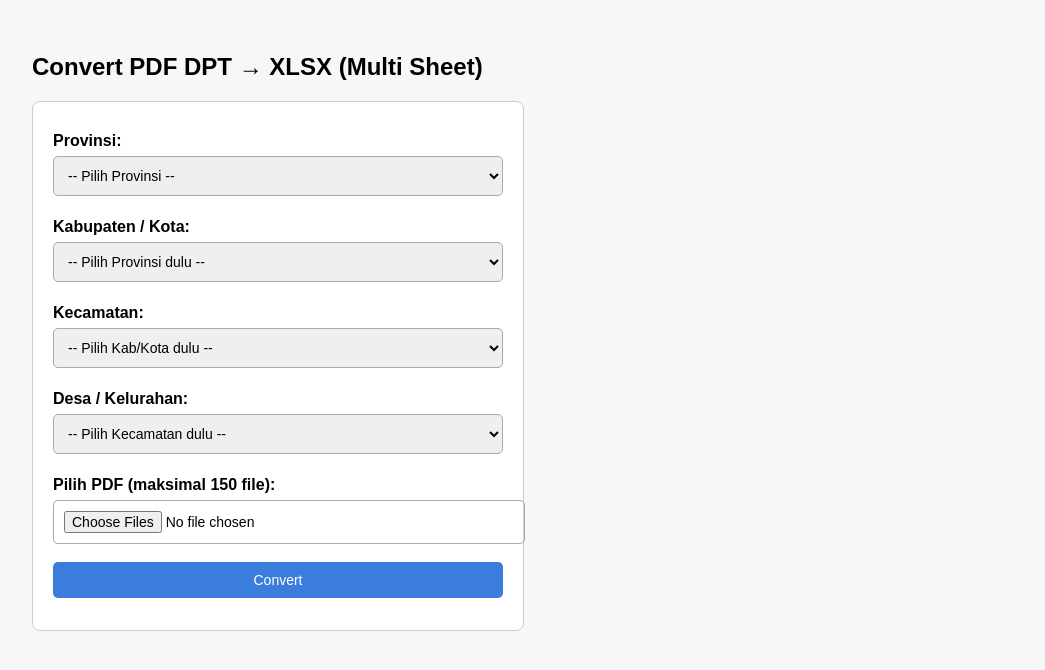
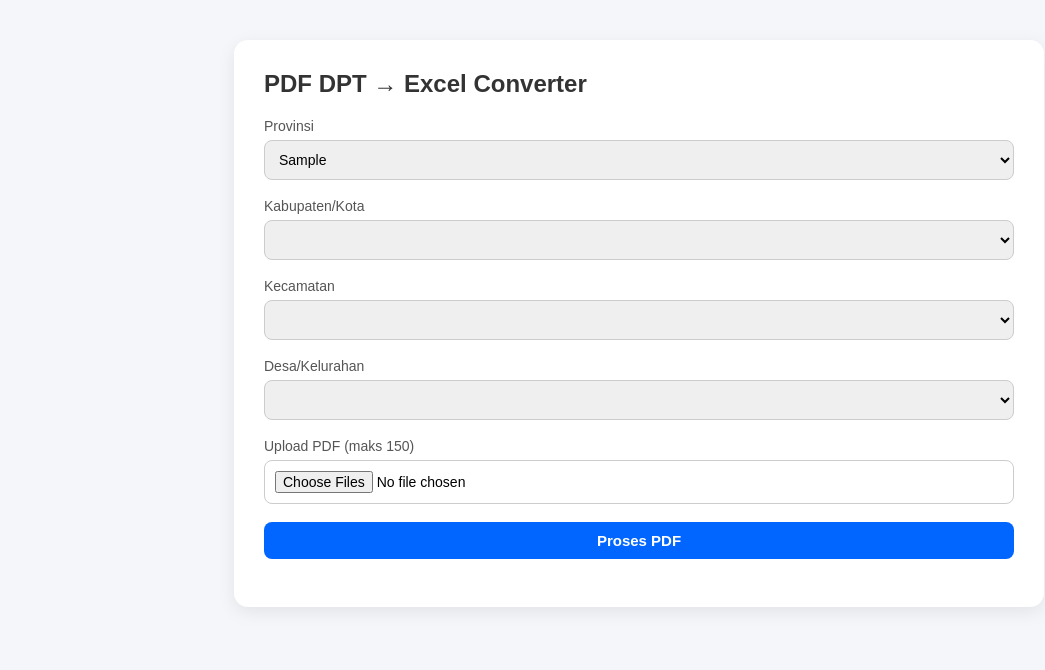
Before and after one commit to AraKratau/csv_dpt, a Flask app: page / in a window 1280 px wide. Shown: the top 670 px of the page, without its empty margins (1-1046 px from the left). Run offline with Flask 3, Linux system fonts and the light colour scheme; tables that the repository leaves empty or names only in its code hold one stand-in row (values such as "Sample post"); lists and menus that the app fills with data are empty.

Commit message:
Update app.py dan index.html

```diff
--- a/app.py
+++ b/app.py
@@ -1,106 +1,119 @@
 from concurrent.futures import ThreadPoolExecutor
-executor = ThreadPoolExecutor(max_workers=8)  # bisa 4, 6, atau 8
+executor = ThreadPoolExecutor(max_workers=8)
 
-from flask import Flask, render_template, request, send_file, jsonify
+from flask import Flask, render_template, request, send_file, jsonify, session
 import pdfplumber
 import pandas as pd
 from openpyxl import Workbook
 from io import BytesIO
 import mysql.connector
-import threading  # <-- tambahan
+import threading
+import subprocess, os, tempfile
+import uuid
 
 app = Flask(__name__)
-UPLOAD_LIMIT = 150   # batas upload PDF
+UPLOAD_LIMIT = 150
+
+# secret key untuk session
+app.secret_key = "ganti-ini-ke-random-secret-key"
 
 # ================================
-# PROGRESS STATE (GLOBAL)
+# GLOBAL PROGRESS (tidak dipakai lagi, tapi biarkan saja)
 # ================================
 progress = {"total": 0, "done": 0}
 progress_lock = threading.Lock()
 
+# ================================
+# PROGRESS per-user
+# ================================
+user_progress = {}
+
+@app.before_request
+def ensure_uid():
+    if "uid" not in session:
+        session["uid"] = str(uuid.uuid4())
+
 
 # ================================
-# KONEKSI MYSQL (Laragon)
+# MYSQL
 # ================================
 def db():
     return mysql.connector.connect(
         host="localhost",
         user="root",
-        password="",        # kalau kamu pakai password di Laragon, isi di sini
+        password="",
         database="db_wilayah"
     )
 
+
 # ================================
-# ENDPOINT DROPDOWN WILAYAH (PAKAI KODE)
+# (DIHAPUS) PDF COMPRESS GHOSTSCRIPT
+# ================================
+# def compress_pdf_for_processing(file_storage):
+#     pass   # FUNGSI DIHAPUS TOTAL
+
+
+# ================================
+# PROGRESS ENDPOINT
+# ================================
+@app.route("/progress")
+def get_progress():
+    uid = session.get("uid")
+    if not uid or uid not in user_progress:
+        return jsonify({"total": 0, "done": 0})
+    return jsonify(user_progress[uid])
+
+
+# ================================
+# DATA WILAYAH ENDPOINT
 # ================================
 @app.route("/get_provinsi")
 def get_provinsi():
     con = db()
     cur = con.cursor(dictionary=True)
-    # province_code + province
-    cur.execute("""
-        SELECT province_code AS code, province AS nama
-        FROM provinces
-        ORDER BY province
-    """)
+    cur.execute(
+        "SELECT province_code AS code, province AS nama FROM provinces ORDER BY province"
+    )
     return jsonify(cur.fetchall())
+
 
 @app.route("/get_kabkot/<prov_code>")
 def get_kabkot(prov_code):
     con = db()
     cur = con.cursor(dictionary=True)
-    # filter by province_code
-    cur.execute("""
-        SELECT city_code AS code, city AS nama
-        FROM cities
-        WHERE province_code = %s
-        ORDER BY city
-    """, (prov_code,))
+    cur.execute(
+        "SELECT city_code AS code, city AS nama FROM cities WHERE province_code=%s ORDER BY city",
+        (prov_code,),
+    )
     return jsonify(cur.fetchall())
+
 
 @app.route("/get_kecamatan/<city_code>")
 def get_kecamatan(city_code):
     con = db()
     cur = con.cursor(dictionary=True)
-    # filter by city_code
-    cur.execute("""
-        SELECT district_code AS code, district AS nama
-        FROM districts
-        WHERE city_code = %s
-        ORDER BY district
-    """, (city_code,))
+    cur.execute(
+        "SELECT district_code AS code, district AS nama FROM districts WHERE city_code=%s ORDER BY district",
+        (city_code,),
+    )
     return jsonify(cur.fetchall())
+
 
 @app.route("/get_deskel/<district_code>")
 def get_deskel(district_code):
     con = db()
     cur = con.cursor(dictionary=True)
-    # filter by district_code
-    cur.execute("""
-        SELECT village_code AS code, village AS nama
-        FROM villages
-        WHERE district_code = %s
-        ORDER BY village
-    """, (district_code,))
+    cur.execute(
+        "SELECT village_code AS code, village AS nama FROM villages WHERE district_code=%s ORDER BY village",
+        (district_code,),
+    )
     return jsonify(cur.fetchall())
 
 
 # ================================
-# ENDPOINT PROGRESS
-# ================================
-@app.route("/progress")
-def get_progress():
-    # cukup kirim dict global
-    return jsonify(progress)
-
-
-# ================================
-# FORMAT RT/RW JADI 3 DIGIT TERAKHIR
+# FORMAT RT/RW
 # ================================
 def format_rt_rw_columns(df):
-    """
-    Ambil 3 digit terakhir dari kolom 'rt' dan 'rw'.
-    """
     def format_value(value):
         digits = "".join(filter(str.isdigit, str(value)))
         return digits[-3:] if digits else ""
@@ -110,38 +123,32 @@ def format_rt_rw_columns(df):
 
 
 # ================================
-# PDF → DATAFRAME
+# PARSE PDF -> DATAFRAME
 # ================================
-def convert_pdf_to_dataframe(file_stream):
+def convert_pdf_to_dataframe(file_path):
 
     rows = []
 
-    def is_valid_dpt_row(row):
+    def valid(row):
         try:
             int(str(row[0]).strip())
             return True
         except:
             return False
 
-    with pdfplumber.open(file_stream) as pdf:
+    with pdfplumber.open(file_path) as pdf:
         for page in pdf.pages:
             tables = page.extract_tables()
             for table in tables:
                 for row in table:
-
                     if not any(row):
                         continue
-
-                    # skip header
                     if str(row[0]).strip().lower() in ["no", "nomor", "nama"]:
                         continue
-
-                    if not is_valid_dpt_row(row):
+                    if not valid(row):
                         continue
-
                     rows.append(row)
 
-    # jika tidak ada data
     if not rows:
         return pd.DataFrame(columns=[
             "no","nama","jenis_kelamin","usia",
@@ -150,145 +157,126 @@ def convert_pdf_to_dataframe(file_stream):
             "tps","alamat","rt","rw","ket"
         ])
 
-    # samakan panjang baris
     max_len = max(len(r) for r in rows)
     for r in rows:
         while len(r) < max_len:
             r.append("")
 
-    # ambil 8 kolom pertama dari PDF
-    df = pd.DataFrame(rows)
-    df = df.iloc[:, :8]
+    df = pd.DataFrame(rows).iloc[:, :8]
     df.columns = ["no","nama","jenis_kelamin","usia","alamat","rt","rw","ket"]
 
-    # ===============================
-    # HAPUS BARIS SAMPAH 1–8
-    # ===============================
+    # hapus baris "1 2 3 4 5 6 7 8"
     if not df.empty:
-        first = df.iloc[0].astype(str).str.strip().tolist()
-        if first[:8] == [str(i) for i in range(1, 9)]:
+        f = df.iloc[0].astype(str).str.strip().tolist()
+        if f[:8] == [str(i) for i in range(1, 9)]:
             df = df.iloc[1:]
-    # ===============================
 
-    # ===============================
-    # HAPUS SEMUA ROW TIDAK VALID (SUPER CLEAN)
-    # ===============================
-    def is_int(val):
-        try:
-            int(str(val).strip())
-            return True
-        except:
-            return False
+    df = df[df["no"].apply(lambda x: str(x).isdigit())]
+    df = df.reset_index(drop=True)
 
-    # Hapus row yang kolom 'no' bukan angka
-    df = df[df["no"].apply(is_int)]
-    df = df.reset_index(drop=True)
-    # ===============================
-
-    # tambah kolom kosong untuk wilayah & tps
-    insert_cols = [
+    for col in [
         "provinsi","kode_provinsi","kabkot","kode_kabkot",
         "kecamatan","kode_kecamatan","deskel","kode_deskel","tps"
-    ]
-    for col in insert_cols:
+    ]:
         df[col] = ""
 
-    # urutan final kolom
-    final_columns = [
+    df = format_rt_rw_columns(df)
+
+    return df.reindex(columns=[
         "no","nama","jenis_kelamin","usia",
         "provinsi","kode_provinsi","kabkot","kode_kabkot",
         "kecamatan","kode_kecamatan","deskel","kode_deskel",
         "tps","alamat","rt","rw","ket"
-    ]
-
-    # format RT/RW
-    df = format_rt_rw_columns(df)
-
-    return df.reindex(columns=final_columns)
+    ])
 
 
 # ================================
-# HALAMAN UTAMA UPLOAD
+# MAIN ROUTE
 # ================================
 @app.route("/", methods=["GET", "POST"])
 def upload_file():
+
     if request.method == "POST":
 
-        # ambil kode dari dropdown
-        prov_code = request.form.get("provinsi")
-        kab_code  = request.form.get("kabkot")
-        kec_code  = request.form.get("kecamatan")
-        des_code  = request.form.get("deskel")
+        prov_code = request.form["provinsi"]
+        kab_code  = request.form["kabkot"]
+        kec_code  = request.form["kecamatan"]
+        des_code  = request.form["deskel"]
 
-        # ambil detail wilayah berdasarkan CODE
         con = db()
         cur = con.cursor(dictionary=True)
 
-        # PROVINSI
-        cur.execute("""
-            SELECT province AS nama_prov, province_code AS kode_prov
-            FROM provinces
-            WHERE province_code = %s
-        """, (prov_code,))
+        cur.execute(
+            "SELECT province AS nama_prov, province_code AS kode_prov FROM provinces WHERE province_code=%s",
+            (prov_code,),
+        )
         prov = cur.fetchone()
 
-        # KAB/KOTA
-        cur.execute("""
-            SELECT city AS nama_kab, city_code AS kode_kab
-            FROM cities
-            WHERE city_code = %s
-        """, (kab_code,))
+        cur.execute(
+            "SELECT city AS nama_kab, city_code AS kode_kab FROM cities WHERE city_code=%s",
+            (kab_code,),
+        )
         kab = cur.fetchone()
 
-        # KECAMATAN
-        cur.execute("""
-            SELECT district AS nama_kec, district_code AS kode_kec
-            FROM districts
-            WHERE district_code = %s
-        """, (kec_code,))
+        cur.execute(
+            "SELECT district AS nama_kec, district_code AS kode_kec FROM districts WHERE district_code=%s",
+            (kec_code,),
+        )
         kec = cur.fetchone()
 
-        # DESA/KEL
-        cur.execute("""
-            SELECT village AS nama_des, village_code AS kode_des
-            FROM villages
-            WHERE village_code = %s
-        """, (des_code,))
+        cur.execute(
+            "SELECT village AS nama_des, village_code AS kode_des FROM villages WHERE village_code=%s",
+            (des_code,),
+        )
         des = cur.fetchone()
 
-        # file-file PDF
         files = request.files.getlist("pdf_file[]")
 
         if len(files) == 0:
             return "Tidak ada file upload!"
         if len(files) > UPLOAD_LIMIT:
-            return f"Maksimal upload {UPLOAD_LIMIT} file!", 400
+            return "Maksimal 150 file!"
 
-        # set progress total & reset done
+        uid = session["uid"]
+
+        # reset progress user ini
         with progress_lock:
-            progress["total"] = len(files)
-            progress["done"] = 0
+            user_progress[uid] = {"total": len(files), "done": 0}
 
-        # nama file output berdasarkan nama wilayah
-        wilayah = f"{prov['nama_prov']}_{kab['nama_kab']}_{kec['nama_kec']}_{des['nama_des']}"
-        wilayah = wilayah.replace(" ", "_").upper()
+        # STEP 1: langsung proses PDF tanpa compress
+        temp_paths = []
+        for f in files:
+            temp_file = tempfile.NamedTemporaryFile(delete=False, suffix=".pdf")
+            f.save(temp_file.name)
+            temp_paths.append(temp_file.name)
 
-        # workbook XLSX multi-sheet
+        # STEP 2: parse PDF paralel + update progress
+        def parse_with_progress(path):
+            df = convert_pdf_to_dataframe(path)
+            with progress_lock:
+                if uid in user_progress:
+                    user_progress[uid]["done"] += 1
+            return df
+
+        dfs = list(executor.map(parse_with_progress, temp_paths))
+
+        # hapus file tmp
+        for p in temp_paths:
+            try: os.remove(p)
+            except: pass
+
+        wilayah = des["nama_des"].replace(" ", "_").upper()
+
         wb = Workbook()
         wb.remove(wb.active)
 
-        # PROSES PDF PARALEL (TIDAK DIUBAH)
-        dfs = list(executor.map(convert_pdf_to_dataframe, files))
+        for df, f in zip(dfs, files):
 
-        for df, f in zip(dfs, files):
-            pdf_name = f.filename
+            tps_part = f.filename.split("TPS")[-1]
+            tps_number = "".join(filter(str.isdigit, tps_part)) or "0"
 
-            # ambil nomor TPS dari nama file
-            tps_part = pdf_name.split("TPS")[-1]
-            tps_number = "".join(filter(str.isdigit, tps_part)) or "0"
-            sheet_name = f"TPS {int(tps_number)}"  # nama sheet pakai angka asli
+            sheet = wb.create_sheet(f"TPS {int(tps_number)}")
 
-            # isi kolom wilayah dari hasil query
             df["provinsi"] = prov["nama_prov"]
             df["kode_provinsi"] = prov["kode_prov"]
 
@@ -301,33 +289,22 @@ def upload_file():
             df["deskel"] = des["nama_des"]
             df["kode_deskel"] = des["kode_des"]
 
-            # TPS 3 digit di kolom tps (001, 012, 134 dst)
             df["tps"] = tps_number.zfill(3)
 
-            # buat sheet
-            ws = wb.create_sheet(title=sheet_name)
+            for col_i, col in enumerate(df.columns, start=1):
+                sheet.cell(row=1, column=col_i, value=col)
 
-            # header
-            for col_idx, col_name in enumerate(df.columns, start=1):
-                ws.cell(row=1, column=col_idx, value=col_name)
+            for row_i, row in df.iterrows():
+                for col_i, val in enumerate(row, start=1):
+                    sheet.cell(row=row_i + 2, column=col_i, value=val)
 
-            # isi data
-            for row_idx, row_data in df.iterrows():
-                for col_idx, value in enumerate(row_data, start=1):
-                    ws.cell(row=row_idx + 2, column=col_idx, value=value)
-
-            # UPDATE PROGRESS (tambah 1 file selesai)
-            with progress_lock:
-                progress["done"] += 1
-
-        # simpan ke BytesIO
-        output = BytesIO()
+        buffer = BytesIO()
         file_name = f"{wilayah}.xlsx"
-        wb.save(output)
-        output.seek(0)
+        wb.save(buffer)
+        buffer.seek(0)
 
         return send_file(
-            output,
+            buffer,
             as_attachment=True,
             download_name=file_name,
             mimetype="application/vnd.openxmlformats-officedocument.spreadsheetml.sheet"
@@ -337,4 +314,4 @@ def upload_file():
 
 
 if __name__ == "__main__":
-    app.run(host="0.0.0.0", port=8000, debug=True)
+    app.run(host="0.0.0.0", port=5000, debug=True)
--- a/templates/index.html
+++ b/templates/index.html
@@ -1,269 +1,171 @@
 <!DOCTYPE html>
-<html>
+<html lang="id">
 <head>
-    <title>PDF → XLSX Converter</title>
+<meta charset="UTF-8">
+<title>PDF DPT → Excel Converter</title>
+
 <style>
     body {
         font-family: Arial, sans-serif;
-            padding: 25px;
-            background: #f7f7f7;
+        background: #f5f6fa;
+        margin: 0;
+        padding: 40px;
     }
 
-        h2 { margin-bottom: 20px; }
+    .container {
+        max-width: 750px;
+        margin: auto;
+        background: white;
+        padding: 30px;
+        border-radius: 14px;
+        box-shadow: 0 5px 18px rgba(0,0,0,0.08);
+    }
 
-        .box {
-            background: white;
-            border: 1px solid #ccc;
-            padding: 20px;
-            width: 450px;
-            border-radius: 8px;
+    h2 {
+        margin-top: 0;
+        font-weight: 600;
+        color: #333;
     }
 
     label {
-            font-weight: bold;
-            margin-top: 10px;
         display: block;
+        margin-bottom: 6px;
+        font-size: 14px;
+        color: #555;
     }
 
     select, input[type="file"], button {
         width: 100%;
         padding: 10px;
-            margin-top: 6px;
-            margin-bottom: 12px;
-            border-radius: 5px;
-            border: 1px solid #aaa;
+        border: 1px solid #ccc;
+        border-radius: 8px;
         font-size: 14px;
+        margin-bottom: 18px;
+        box-sizing: border-box;
     }
 
     button {
-            background: #3b7ddd;
+        background: #0066ff;
         color: white;
         border: none;
         cursor: pointer;
+        font-size: 15px;
+        font-weight: bold;
+        transition: 0.2s;
     }
 
-        button:hover { background: #2f69c4; }
+    button:hover {
+        background: #0052d4;
+    }
 
-        /* Progress bar container */
-        #progressContainer {
+    /* Progress Bar */
+    #progressBox {
+        display: none;
+        margin-top: 22px;
+    }
+
+    .progress-container {
         width: 100%;
         background: #ddd;
-            border-radius: 6px;
-            margin-top: 15px;
-            display: none;
+        height: 22px;
+        border-radius: 12px;
+        overflow: hidden;
     }
 
-        /* Bar */
-        #progressBar {
+    .progress-bar {
         width: 0%;
-            height: 22px;
-            background: #4CAF50;
+        height: 100%;
+        background: linear-gradient(90deg, #007bff, #00c6ff);
         color: white;
         text-align: center;
-            border-radius: 6px;
-            transition: width .2s ease-in-out;
+        font-size: 12px;
+        line-height: 22px;
+        transition: width 0.25s ease-in-out;
     }
 </style>
+
 </head>
 <body>
 
-<h2>Convert PDF DPT → XLSX (Multi Sheet)</h2>
+<div class="container">
+    <h2>PDF DPT → Excel Converter</h2>
 
-<div class="box">
-    <form id="uploadForm" action="/" method="POST" enctype="multipart/form-data">
+    <form id="uploadForm" method="POST" enctype="multipart/form-data">
 
-        <!-- REGION DROPDOWNS -->
-        <label>Provinsi:</label>
-        <select name="provinsi" id="provinsi" required>
-            <option value="">Loading...</option>
-        </select>
+        <label>Provinsi</label>
+        <select name="provinsi" id="provinsi"></select>
 
-        <label>Kabupaten / Kota:</label>
-        <select name="kabkot" id="kabkot" required>
-            <option value="">-- Pilih Provinsi dulu --</option>
-        </select>
+        <label>Kabupaten/Kota</label>
+        <select name="kabkot" id="kabkot"></select>
 
-        <label>Kecamatan:</label>
-        <select name="kecamatan" id="kecamatan" required>
-            <option value="">-- Pilih Kab/Kota dulu --</option>
-        </select>
+        <label>Kecamatan</label>
+        <select name="kecamatan" id="kecamatan"></select>
 
-        <label>Desa / Kelurahan:</label>
-        <select name="deskel" id="deskel" required>
-            <option value="">-- Pilih Kecamatan dulu --</option>
-        </select>
+        <label>Desa/Kelurahan</label>
+        <select name="deskel" id="deskel"></select>
 
-        <br>
+        <label>Upload PDF (maks 150)</label>
+        <input type="file" name="pdf_file[]" multiple required>
 
-        <!-- PDF INPUT -->
-        <label>Pilih PDF (maksimal 150 file):</label>
-        <input type="file" name="pdf_file[]" accept="application/pdf" multiple required>
+        <button type="submit">Proses PDF</button>
+    </form>
 
-        <button type="submit" id="btnSubmit">Convert</button>
-
-        <!-- PROGRESS BAR -->
-        <div id="progressContainer">
-            <div id="progressBar">0%</div>
+    <!-- Progress -->
+    <div id="progressBox">
+        <label>Progress</label>
+        <div class="progress-container">
+            <div id="progressBar" class="progress-bar">0%</div>
+        </div>
     </div>
 
-        <!-- TEKS PROGRESS FILE -->
-        <div id="fileProgressText" style="margin-top:8px; font-weight:bold; display:none;">
-            0 / 0 file
 </div>
 
-    </form>
-</div>
-
-
-<!-- =======================================================
-     AJAX DROPDOWN WILAYAH
-======================================================== -->
 <script>
-// PROVINSI
-fetch('/get_provinsi')
-    .then(r => r.json())
+// AJAX loader for dropdowns
+function loadSelect(url, target) {
+    fetch(url)
+        .then(res => res.json())
         .then(data => {
-        let opts = '<option value="">-- Pilih Provinsi --</option>';
-        data.forEach(p => { opts += `<option value="${p.code}">${p.nama}</option>`; });
-        document.getElementById('provinsi').innerHTML = opts;
-    });
-
-// KABKOT
-document.getElementById("provinsi").addEventListener("change", function() {
-    fetch(`/get_kabkot/${this.value}`)
-        .then(r => r.json())
-        .then(data => {
-            let opts = '<option value="">-- Pilih Kab/Kota --</option>';
-            data.forEach(i => { opts += `<option value="${i.code}">${i.nama}</option>`; });
-            document.getElementById('kabkot').innerHTML = opts;
-            document.getElementById('kecamatan').innerHTML = '<option value="">-- Pilih Kab/Kota dulu --</option>';
-            document.getElementById('deskel').innerHTML = '<option value="">-- Pilih Kecamatan dulu --</option>';
+            const el = document.querySelector(target);
+            el.innerHTML = "";
+            data.forEach(item => {
+                const opt = document.createElement("option");
+                opt.value = item.code;
+                opt.textContent = item.nama;
+                el.appendChild(opt);
             });
         });
-
-// KECAMATAN
-document.getElementById("kabkot").addEventListener("change", function() {
-    fetch(`/get_kecamatan/${this.value}`)
-        .then(r => r.json())
-        .then(data => {
-            let opts = '<option value="">-- Pilih Kecamatan --</option>';
-            data.forEach(i => { opts += `<option value="${i.code}">${i.nama}</option>`; });
-            document.getElementById('kecamatan').innerHTML = opts;
-            document.getElementById('deskel').innerHTML = '<option value="">-- Pilih Kecamatan dulu --</option>';
-        });
-});
-
-// DESKEL
-document.getElementById("kecamatan").addEventListener("change", function() {
-    fetch(`/get_deskel/${this.value}`)
-        .then(r => r.json())
-        .then(data => {
-            let opts = '<option value="">-- Pilih Desa/Kelurahan --</option>';
-            data.forEach(i => { opts += `<option value="${i.code}">${i.nama}</option>`; });
-            document.getElementById('deskel').innerHTML = opts;
-        });
-});
-</script>
-
-
-<!-- =======================================================
-     PROGRESS BAR UPLOAD + INFINITE + FILE COUNT
-======================================================== -->
-<script>
-
-let infiniteTimer;
-let progressInterval;
-
-function startInfiniteProgress() {
-    const bar = document.getElementById("progressBar");
-    bar.innerText = "Sedang memproses PDF...";
-    bar.style.transition = "none";
-
-    let pos = 0;
-
-    function animate() {
-        pos += 2;
-        if (pos > 100) pos = 0;
-        bar.style.width = pos + "%";
-        infiniteTimer = requestAnimationFrame(animate);
 }
 
-    animate();
-}
+// INIT
+loadSelect("/get_provinsi", "#provinsi");
 
-// Polling ke /progress untuk update "X / Y file"
-function checkProgress() {
-    progressInterval = setInterval(() => {
-        fetch('/progress')
-            .then(r => r.json())
+document.querySelector("#provinsi").addEventListener("change", () =>
+    loadSelect("/get_kabkot/" + document.querySelector("#provinsi").value, "#kabkot")
+);
+
+document.querySelector("#kabkot").addEventListener("change", () =>
+    loadSelect("/get_kecamatan/" + document.querySelector("#kabkot").value, "#kecamatan")
+);
+
+document.querySelector("#kecamatan").addEventListener("change", () =>
+    loadSelect("/get_deskel/" + document.querySelector("#kecamatan").value, "#deskel")
+);
+
+// PROGRESS CHECK (PER USER)
+setInterval(() => {
+    fetch("/progress")
+        .then(res => res.json())
         .then(p => {
             if (p.total > 0) {
-                    const txt = document.getElementById("fileProgressText");
-                    txt.style.display = "block";
-                    txt.innerText = `${p.done} / ${p.total} file`;
-
-                    if (p.done >= p.total) {
-                        clearInterval(progressInterval);
+                document.querySelector("#progressBox").style.display = "block";
+                let pct = Math.round((p.done / p.total) * 100);
+                const bar = document.querySelector("#progressBar");
+                bar.style.width = pct + "%";
+                bar.textContent = pct + "%";
             }
-                }
-            })
-            .catch(() => {});
-    }, 500);
-}
-
-document.getElementById("uploadForm").addEventListener("submit", function(e) {
-    e.preventDefault();
-
-    const btn = document.getElementById("btnSubmit");
-    btn.disabled = true;
-
-    const container = document.getElementById("progressContainer");
-    container.style.display = "block";
-
-    let formData = new FormData(this);
-
-    let xhr = new XMLHttpRequest();
-    xhr.open("POST", "/", true);
-    xhr.responseType = "blob";
-
-    // PROGRESS UPLOAD
-    xhr.upload.onprogress = function(e) {
-        if (e.lengthComputable) {
-            let percent = Math.round((e.loaded / e.total) * 100);
-            let bar = document.getElementById("progressBar");
-
-            bar.style.width = percent + "%";
-            bar.innerText = percent + "%";
-
-            if (percent === 100) {
-                setTimeout(() => {
-                    startInfiniteProgress();
-                    checkProgress();         // mulai polling progress file
-                }, 400);
-            }
-        }
-    };
-
-    // SAAT SERVER SELESAI → DOWNLOAD
-    xhr.onload = function() {
-        cancelAnimationFrame(infiniteTimer);
-        if (progressInterval) clearInterval(progressInterval);
-
-        if (xhr.status === 200) {
-            let blob = new Blob([xhr.response], { type: xhr.getResponseHeader("Content-Type") });
-            let link = document.createElement('a');
-            link.href = window.URL.createObjectURL(blob);
-            link.download = xhr.getResponseHeader("Content-Disposition")?.split("filename=")[1] || "output.xlsx";
-            link.click();
-        } else {
-            alert("Error dalam proses!");
-        }
-
-        btn.disabled = false;
-    };
-
-    xhr.send(formData);
         });
+}, 600);
 </script>
 
 </body>
```
Lines whose indentation alone changed are shown as unchanged.
